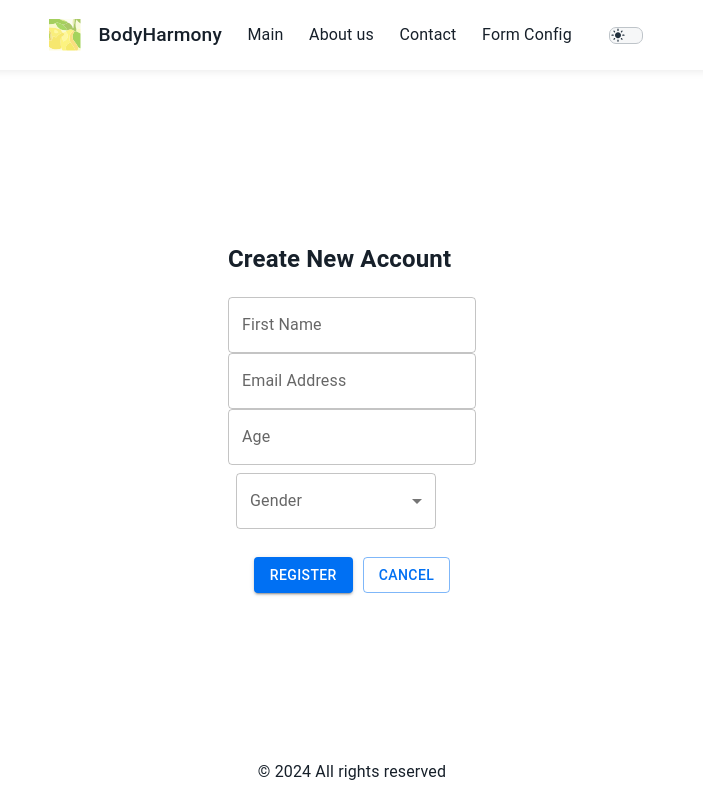
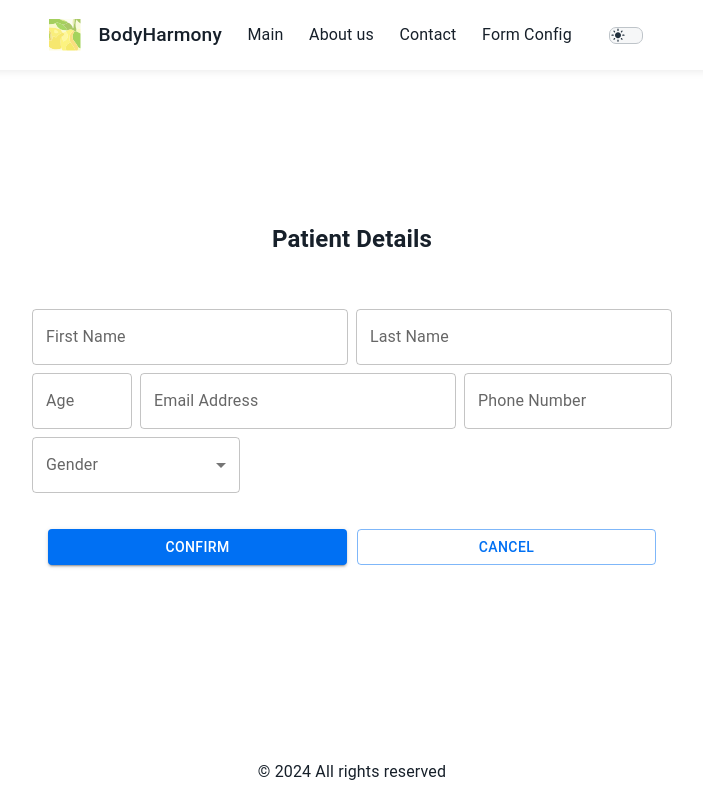
Before and after one commit to jagodabie/body-harmony, a Next.js app: page /formConfig in a window 1280 px wide. Shown: the whole page, without its empty margins (288-991 px from the left). Built offline with nearby package versions, Linux system fonts and the light colour scheme.

Commit message:
feat(): update user registration form and improve styling

```diff
--- a/src/app/formConfig/index.ts
+++ b/src/app/formConfig/index.ts
@@ -1,4 +1,4 @@
-import { FormConfig } from "@/types/GenericFrom";
+import { FormConfig } from "@/types/GenericForm";
 
 // TODO: change place
 export type UserFormData = {
@@ -8,29 +8,53 @@ export type UserFormData = {
   gender: string;
 };
 
+// TODO: xs and width remove mock xs values
+
 export const userFormConfig: FormConfig = {
-  title: "User Registration",
-  saveButtonLabel: "Register",
+  saveButtonLabel: "Confirm",
+  formWidth: "60%",
   fieldConfig: [
     {
       name: "firstName",
       label: "First Name",
       type: "text",
+      xs: 12,
+      md: 6,
+    },
+    {
+      name: "lastName",
+      label: "Last Name",
+      type: "text",
+      xs: 12,
+      md: 6,
+    },
+    {
+      name: "age",
+      label: "Age",
+      type: "number",
+      xs: 12,
+      md: 2,
     },
     {
       name: "email",
       label: "Email Address",
       type: "email",
+      xs: 12,
+      md: 6,
     },
     {
-      name: "age",
-      label: "Age",
-      type: "number",
+      name: "phone",
+      label: "Phone Number",
+      type: "text",
+      xs: 12,
+      md: 4,
     },
     {
       name: "gender",
       label: "Gender",
       type: "select",
+      xs: 12,
+      md: 4,
       options: [
         { label: "Male", value: "male" },
         { label: "Female", value: "female" },
--- a/src/app/formConfig/page.tsx
+++ b/src/app/formConfig/page.tsx
@@ -9,13 +9,13 @@ const UserRegistrationForm = () => {
   };
 
   return (
-    <div>
-      <h2>Create New Account</h2>
+    <>
+      <h2>Patient Details</h2>
       <GenericForm<UserFormData>
         formConfig={userFormConfig}
         onSubmit={handleFormSubmit}
       />
-    </div>
+    </>
   );
 };
 
--- a/src/components/form/ComponentMapper/ComponentMapper.tsx
+++ b/src/components/form/ComponentMapper/ComponentMapper.tsx
@@ -13,7 +13,7 @@ import {
   TextFieldVariants,
 } from "@mui/material";
 
-import { FieldType, Option } from "@/types/GenericFrom";
+import { FieldType, Option } from "@/types/GenericForm";
 
 type ComponentMapperProps = {
   type?: FieldType;
@@ -48,6 +48,7 @@ const ComponentMapper = ({
           onChange={onChange}
           label={label}
           variant={variant}
+          fullWidth
           inputProps={{
             min: 0,
           }}
@@ -58,6 +59,7 @@ const ComponentMapper = ({
         <TextField
           value={value}
           type={type}
+          fullWidth
           onChange={onChange}
           name={name}
           label={label}
@@ -68,12 +70,15 @@ const ComponentMapper = ({
     case "select":
       // TODO: manage display label based on value like foundName
       return (
-        <FormControl sx={{ m: 1, minWidth: 200 }}>
+        <FormControl sx={{ width: "100%" }}>
           <InputLabel>{label}</InputLabel>
           <Select
-            value={value}
+            value={
+              options?.some((option) => option.value === value) ? value : ""
+            }
             onChange={onChange}
             name={name}
+            fullWidth
             variant={variant}
             label="Selected"
           >
@@ -120,12 +125,17 @@ const ComponentMapper = ({
           type={type}
           onChange={onChange}
           name={name}
+          fullWidth
           label={label}
           variant={variant}
         />
       );
     default:
-      return <p aria-label={name}>{name}</p>;
+      return (
+        <p className="empty-field" aria-label={name}>
+          {name}
+        </p>
+      );
   }
 };
 export default ComponentMapper;
--- a/src/components/form/FormFields/FormFields.tsx
+++ b/src/components/form/FormFields/FormFields.tsx
@@ -1,6 +1,7 @@
+import { Grid } from "@mui/material";
 import { Control } from "react-hook-form";
 
-import { FieldConfig } from "@/types/GenericFrom";
+import { FieldConfig } from "@/types/GenericForm";
 
 import FormField from "../RenderField/RenderField";
 
@@ -12,7 +13,7 @@ export const FormFields = ({
   control: Control;
 }) => {
   return (
-    <div className="form-fields">
+    <Grid container spacing={1} data-testid="form-grid">
       {fieldConfig?.map((formConfigItem: FieldConfig) => (
         <FormField
           key={formConfigItem.name}
@@ -20,6 +21,6 @@ export const FormFields = ({
           control={control}
         />
       ))}
-    </div>
+    </Grid>
   );
 };
--- a/src/components/form/GenericForm/GenericForm.tsx
+++ b/src/components/form/GenericForm/GenericForm.tsx
@@ -2,7 +2,7 @@
 import { Button } from "@mui/material";
 import { Control, FieldValues, useForm } from "react-hook-form";
 
-import { FormConfig } from "@/types/GenericFrom";
+import { FormConfig } from "@/types/GenericForm";
 
 import "./index.css";
 
@@ -14,13 +14,17 @@ export type GenericFormProps<T extends FieldValues> = {
 };
 
 export const GenericForm = <T extends FieldValues>({
-  formConfig: { fieldConfig, saveButtonLabel },
+  formConfig: { fieldConfig, saveButtonLabel, formWidth },
   onSubmit,
 }: GenericFormProps<T>) => {
   const { handleSubmit, control } = useForm<T>();
 
   return (
-    <form onSubmit={handleSubmit((data) => onSubmit(data))}>
+    <form
+      role="form"
+      onSubmit={handleSubmit((data) => onSubmit(data))}
+      style={{ width: formWidth ?? "100%" }}
+    >
       <FormFields fieldConfig={fieldConfig} control={control as Control} />
       <div className="form-submit">
         <Button variant="contained" type="submit" aria-label="Save form">
--- a/src/components/form/GenericForm/index.css
+++ b/src/components/form/GenericForm/index.css
@@ -2,11 +2,29 @@ form {
   display: flex;
   flex-direction: column;
   align-items: center;
+  background-color: var(----background-paper);
+  width: 100%;
+  padding: 2rem 4rem;
 }
 
 .form-submit {
   display: flex;
-  justify-content: flex-end;
+  justify-content: center;
   gap: 10px;
   margin-top: 20px;
+  padding: 1rem;
+  width: 100%;
 }
+
+.form-submit > button {
+  width: 50%;
+}
+
+.empty-field,
+.form-submit > input {
+  width: 100%;
+}
+
+.empty-field {
+  padding: 1rem;
+}
--- a/src/components/form/RenderField/RenderField.tsx
+++ b/src/components/form/RenderField/RenderField.tsx
@@ -1,7 +1,8 @@
 "use client";
+import { Grid } from "@mui/material";
 import { Control, Controller, FieldValues, Path } from "react-hook-form";
 
-import { FieldConfig } from "@/types/GenericFrom";
+import { FieldConfig } from "@/types/GenericForm";
 
 import ComponentMapper from "../ComponentMapper/ComponentMapper";
 
@@ -20,7 +21,7 @@ const FormField = <T extends FieldValues>({
       control={control}
       name={formConfigItem.name as Path<T>}
       render={({ field: { onChange, value }, fieldState: { error } }) => (
-        <div>
+        <Grid item xs={formConfigItem.xs} md={formConfigItem.md}>
           <ComponentMapper
             onChange={onChange}
             value={value || ""}
@@ -32,7 +33,7 @@ const FormField = <T extends FieldValues>({
             options={formConfigItem.options ?? []}
           />
           {error && <span>{error.message}</span>}
-        </div>
+        </Grid>
       )}
     />
   );
--- a/src/types/GenericFrom.ts
+++ b/src/types/GenericForm.ts
@@ -29,10 +29,14 @@ export type FieldConfig = {
   radiosValues?: string[];
   options?: Option[];
   multiline?: boolean;
+  // TODO: for now optional but should be required
+  xs?: number;
+  md?: number;
 };
 
 export type FormConfig = {
   title?: string;
-  saveButtonLabel?: string;
+  saveButtonLabel: string;
   fieldConfig: FieldConfig[];
+  formWidth?: string;
 };
```
